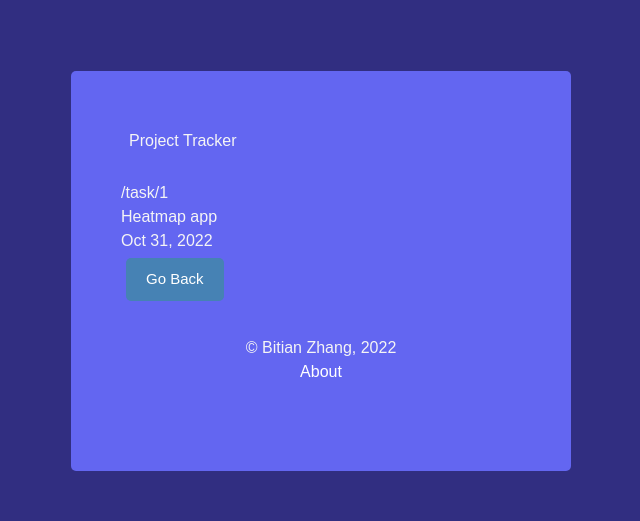
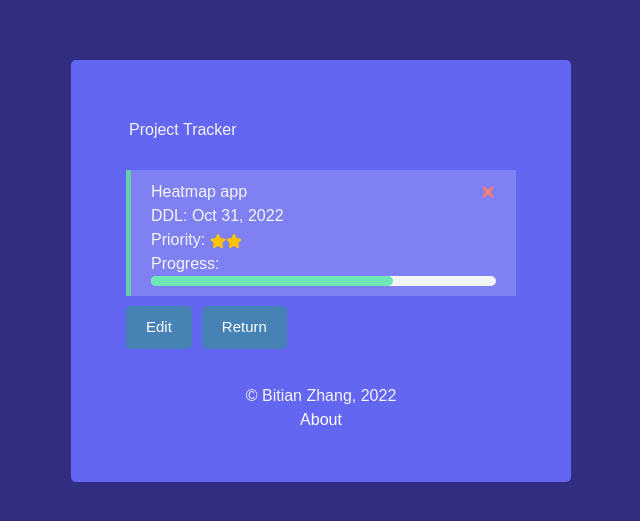
Before and after one commit to bzzz-coding/project-management-app, a React (Create React App) app: page /task/1 in a window 1280 px wide. Shown: the part 129-650 px from the top of the page, without its empty margins (319-959 px from the left). Built offline with nearby package versions, Linux system fonts and the light colour scheme; data requests are answered from the project's data file; the HTML template or start-up script is replaced by a standard one.

Commit message:
Edited TaskDetails

```diff
--- a/src/App.js
+++ b/src/App.js
@@ -29,7 +29,7 @@ const App = () => {
   const fetchTasks = async () => {
     const res = await fetch(`http://localhost:5000/tasks`)
     const data = await res.json()
-    // console.log(data)
+    console.log(data)
     return data
   }
 
@@ -110,7 +110,7 @@ const App = () => {
         <Routes>
           <Route
             path='/'
-            element={
+            element = {
               <>
                 {/* AddTask form, && is a short ternary for no else condition */}
                 {showAddTask && <AddTask onAdd={addTask} />}
--- a/src/components/AddTask.js
+++ b/src/components/AddTask.js
@@ -29,7 +29,7 @@ const AddTask = ({ onAdd }) => {
     <form className="add-form" onSubmit={onSubmit}>
       <div className="form-control">
         <label>Task</label>
-        <input type='text' placeholder='Add Task' value={text} onChange={(e) => setText(e.target.value)} />
+        <input type='text' placeholder='Add Project' value={text} onChange={(e) => setText(e.target.value)} />
       </div>
       <div className="form-control">
         <label>Day & Time</label>
@@ -38,7 +38,7 @@ const AddTask = ({ onAdd }) => {
       {/* priority */}
       <div className="form-control">
         <label>Priority</label>
-        <select className='select-menu' name='priority' value={priority} onChange={(e) => setPriority(e.target.value)}>
+        <select className='select-menu w-full mt-1' name='priority' value={priority} onChange={(e) => setPriority(e.target.value)}>
           <option value='none'>Select Priority Level</option>
           <option value='low'>Low</option>
           <option value='medium'>Medium</option>
--- a/src/components/Task.js
+++ b/src/components/Task.js
@@ -1,7 +1,7 @@
 import {Link} from 'react-router-dom'
 import { FaTimes, FaStar } from 'react-icons/fa'
 
-const Task = ({task, onDelete, onToggle}) => {
+const Task = ({task, onDelete, onToggle, showDetails}) => {
   return (
     // Use template literal for classes (if reminder is true, add reminder class, or )
     <div className={`task ${task.reminder ? 'reminder' : ''}`} onDoubleClick={() => onToggle(task.id)}>
@@ -13,9 +13,10 @@ const Task = ({task, onDelete, onToggle}) => {
       {task.priority && task.priority === 'low' && <p>Priority: <FaStar style={{display:'inline', color: '#DAF7A6'}} /></p>}
       <label>Progress:</label>
       <div className="progress-bar w-full bg-gray-100 rounded-full h-2.5 dark:bg-gray-700">
-          <div className="bg-emerald-300 h-2.5 rounded-full dark:bg-purple-500" style={{width: `${task.progress}%`}}></div>
-        </div>
-      <p><Link to={`/task/${task.id}`}>View Details</Link></p>
+        <div className="bg-emerald-300 h-2.5 rounded-full dark:bg-purple-500" style={{width: `${task.progress}%`}}></div>
+      </div>
+      {showDetails && <p><Link to={`/task/${task.id}`}>View Details</Link></p>}
+
     </div>
   )
 }
--- a/src/components/TaskDetails.js
+++ b/src/components/TaskDetails.js
@@ -1,22 +1,24 @@
 import { useState, useEffect } from "react";
-import { useParams, /*Navigate,*/ useNavigate, useLocation } from "react-router-dom";
+import { useParams, Navigate, useNavigate, useLocation } from "react-router-dom";
+import { Link } from 'react-router-dom'
+import Task from "./Task";
 import Button from "./Button";
 
-function TaskDetails() {
+const TaskDetails = () => {
     const [loading, setLoading] = useState(true)
     const [task, setTask] = useState({})
-    //const [error, setError] = useState(null)
+    // const [error, setError] = useState(null)
 
     const params = useParams()
     const navigate = useNavigate()
-    const {pathname} = useLocation()
+    const { pathname } = useLocation()
 
     useEffect(() => {
         const fetchTask = async () => {
-            const res =await fetch(`http://localhost:8500/tasks/${params.id}`)
+            const res = await fetch(`http://localhost:5000/tasks/${params.id}`)
             const data = await res.json()
 
-            if(res.status === 404) {
+            if (res.status === 404) {
                 navigate('/')
             }
 
@@ -27,21 +29,27 @@ function TaskDetails() {
         fetchTask()
     })
 
-    // if(error) {
-    //     return <Navigate to = '/' />
-    // }
 
     return loading ? (
         <h3>Loading...</h3>
     ) : (
         <div>
-            <p>{pathname}</p>
-            <h3>{task.text}</h3>
-            <p>{task.day}</p>
-            <Button onClick = {() => {
-                navigate(-1)
-            }}  text='Go Back'/>
+            <div>
+                {/* <p>{pathname}</p> */}
+                {/* <h3>{task.text}</h3>
+                <p>{task.day}</p> */}
+                <Task key={task.id} task={task} showDetails={false} />
+                <Button className='bg-midnight' onClick={() => {
+
+                }} text='Edit' />
+                <Button onClick={() => {
+                    navigate(-1)
+                }} text='Return' />
+                {/* <Link className='mx-auto' to='/'><Button text='Go Back'/></Link> */}
+            </div>
+
         </div>
+
     )
 }
 
--- a/src/components/Tasks.js
+++ b/src/components/Tasks.js
@@ -5,7 +5,7 @@ const Tasks = ({tasks, onDelete, onToggle}) => {
   return (
     <>
       {/* Each child in a list should have a unique "key" prop. */}
-      {tasks.map(task => <Task key={task.id} task={task} onDelete={onDelete} onToggle={onToggle} />)}
+      {tasks.map(task => <Task key={task.id} task={task} onDelete={onDelete} onToggle={onToggle} showDetails={true} />)}
     </>
   )
 }
```
